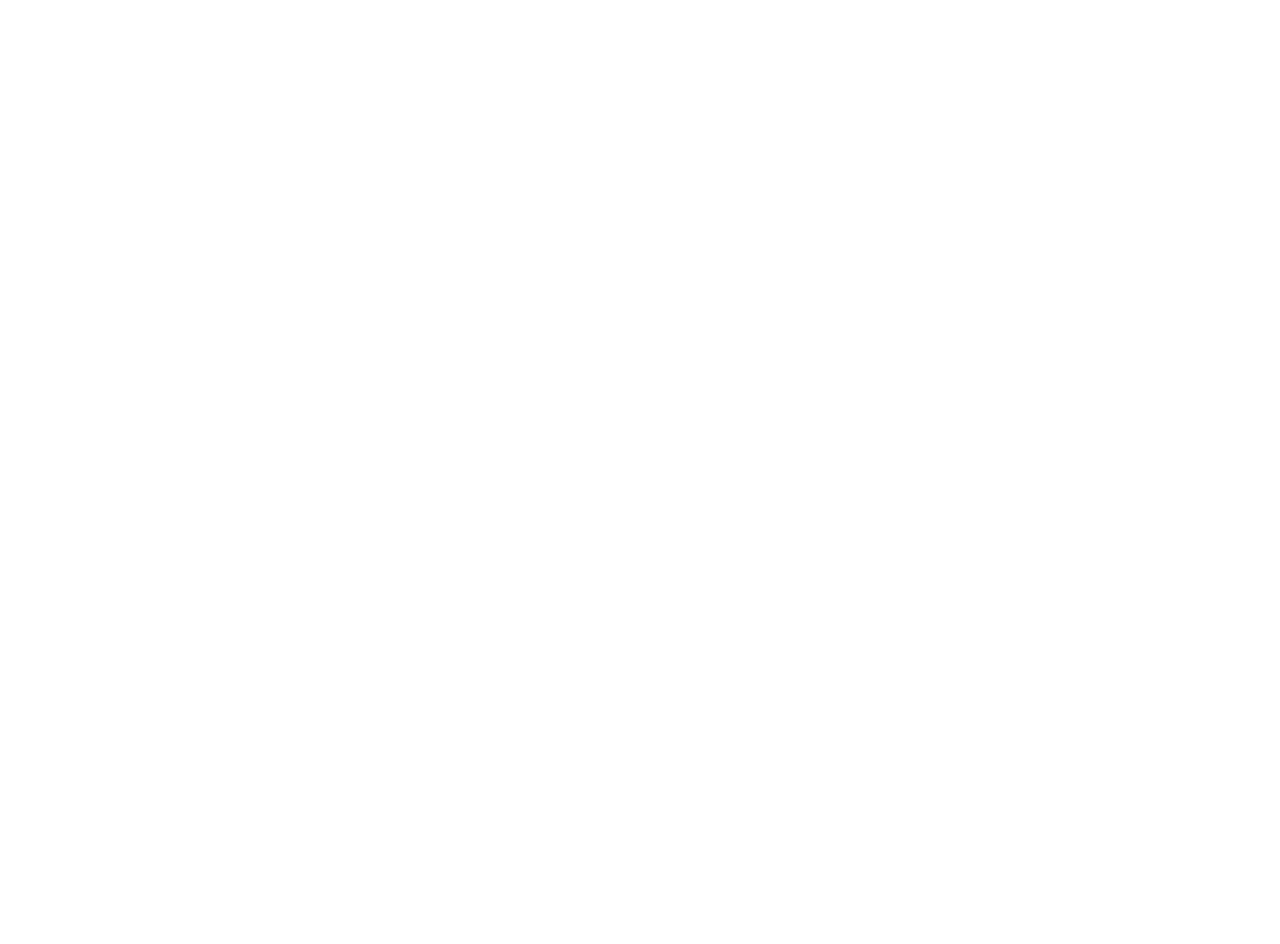
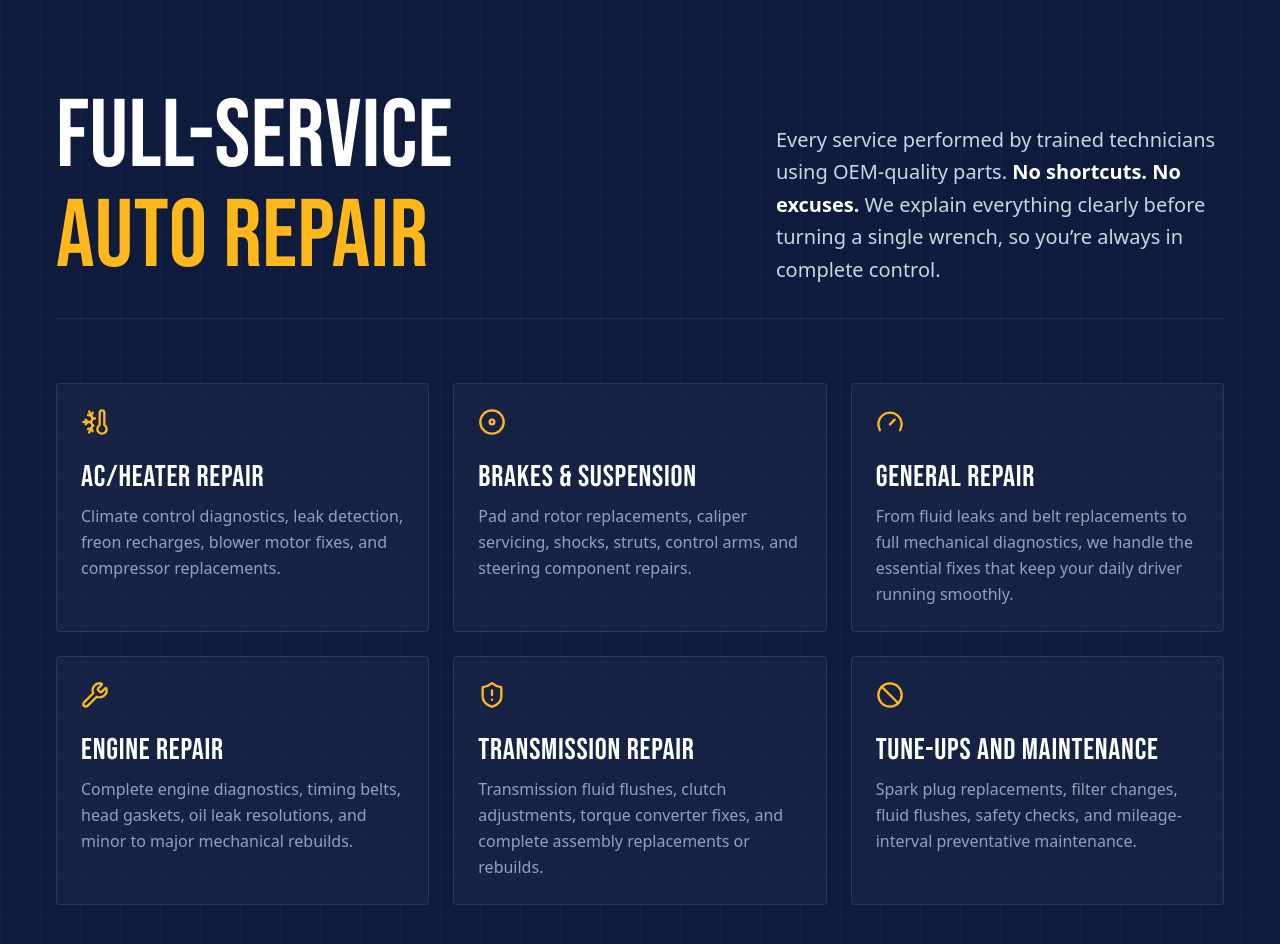
Before and after one commit to zack6yuan/interparts-of_tulsa, a Next.js app in the folder interparts-of-tulsa/: page / in a window 1280 px wide. Shown: the part 940-1884 px from the top of the page. Before the commit the page ends 934 px from the top, so only its background shows below. Built offline with nearby package versions, Linux system fonts and the light colour scheme; a web font is replaced by a local one.

Commit message:
services section.

```diff
--- a/interparts-of-tulsa/app/components/hero.tsx
+++ b/interparts-of-tulsa/app/components/hero.tsx
@@ -30,7 +30,7 @@ export default function Hero() {
 
         <div className="flex gap-5 mt-10">
           <button
-            onClick={() => router.push('/services')}
+            onClick={() => router.push('#services')}
             className="flex items-center gap-4 bg-gold px-8 py-4 text-navy font-bold rounded-sm uppercase text-xl transition-all duration-200 hover:bg-yellow-500 active:scale-[0.98] shadow-md"
           >
             <Wrench size={24} strokeWidth={2} className="stroke-navy fill-navy" />
--- /dev/null
+++ b/interparts-of-tulsa/app/components/services.tsx
@@ -0,0 +1,94 @@
+"use client";
+import {
+  Wrench,
+  Gauge,
+  ShieldAlert,
+  Disc,
+  Ban,
+  ThermometerSnowflake,
+} from "lucide-react";
+import { useRouter } from "next/navigation";
+
+export default function Services() {
+  const router = useRouter();
+
+  // Array of services for clean, scannable grid rendering
+  const serviceList = [
+    {
+      icon: <ThermometerSnowflake size={28} />,
+      title: "AC/Heater Repair",
+      desc: "Climate control diagnostics, leak detection, freon recharges, blower motor fixes, and compressor replacements.",
+    },
+    {
+      icon: <Disc size={28} />,
+      title: "Brakes & Suspension",
+      desc: "Pad and rotor replacements, caliper servicing, shocks, struts, control arms, and steering component repairs.",
+    },
+    {
+      icon: <Gauge size={28} />,
+      title: "General Repair",
+      desc: "From fluid leaks and belt replacements to full mechanical diagnostics, we handle the essential fixes that keep your daily driver running smoothly.",
+    },
+    {
+      icon: <Wrench size={28} />,
+      title: "Engine Repair",
+      desc: "Complete engine diagnostics, timing belts, head gaskets, oil leak resolutions, and minor to major mechanical rebuilds.",
+    },
+    {
+      icon: <ShieldAlert size={28} />,
+      title: "Transmission Repair",
+      desc: "Transmission fluid flushes, clutch adjustments, torque converter fixes, and complete assembly replacements or rebuilds.",
+    },
+    {
+      icon: <Ban size={28} />, // Optional swap: <Activity size={28} /> or <CheckCircle size={28} /> work great here too
+      title: "Tune-ups and Maintenance",
+      desc: "Spark plug replacements, filter changes, fluid flushes, safety checks, and mileage-interval preventative maintenance.",
+    },
+  ];
+
+  return (
+    <div
+      id="services"
+      className="relative w-full min-h-screen flex flex-col justify-center bg-navy bg-cover bg-center bg-no-repeat overflow-hidden py-24"
+    >
+      {/* Background Subtle Blueprint Grid (Optional: Matches the Hero design language) */}
+      <div className="absolute inset-0 bg-[linear-gradient(rgba(255,255,255,0.02)_1px,transparent_1px),linear-gradient(90deg,rgba(255,255,255,0.02)_1px,transparent_1px)] bg-[size:40px_40px] pointer-events-none" />
+      <div className="w-full max-w-7xl mx-auto px-6 md:px-14 relative z-10 flex flex-col gap-12">
+        <div className="flex flex-col md:flex-row md:items-end justify-between gap-6 border-b border-white/10 pb-8">
+          <div className="flex flex-col items-start font-bebas tracking-wide leading-[0.95]">
+            <h1 className="text-6xl md:text-8xl text-white">Full-Service</h1>
+            <h2 className="text-6xl md:text-8xl text-gold mt-1">Auto Repair</h2>
+          </div>
+          <p className="font-sans text-lg md:text-xl text-slate-300 max-w-md leading-relaxed">
+            Every service performed by trained technicians using OEM-quality
+            parts.
+            <span className="text-white font-semibold">
+              {" "}
+              No shortcuts. No excuses.
+            </span>{" "}
+            We explain everything clearly before turning a single wrench, so
+            you’re always in complete control.
+          </p>
+        </div>
+        <div className="grid grid-cols-1 md:grid-cols-2 lg:grid-cols-3 gap-6 mt-4">
+          {serviceList.map((service, index) => (
+            <div
+              key={index}
+              className="bg-white/[0.03] border border-white/10 hover:border-gold/40 p-6 rounded-sm transition-all duration-300 group hover:bg-white/[0.05]"
+            >
+              <div className="text-gold stroke-gold mb-4 transition-transform duration-300 group-hover:scale-110 inline-block">
+                {service.icon}
+              </div>
+              <h3 className="font-bebas text-2xl md:text-3xl text-white tracking-wide mb-2">
+                {service.title}
+              </h3>
+              <p className="font-sans text-sm md:text-base text-slate-400 leading-relaxed">
+                {service.desc}
+              </p>
+            </div>
+          ))}
+        </div>
+      </div>
+    </div>
+  );
+}
--- a/interparts-of-tulsa/app/page.tsx
+++ b/interparts-of-tulsa/app/page.tsx
@@ -1,11 +1,13 @@
 import Banner from "./components/banner";
 import Hero from "./components/hero";
+import Services from "./components/services";
 
 export default function Home() {
   return (
     <main className="flex min-h-screen flex-col items-start justify-start">
       <Hero />
       <Banner />
+      <Services />
     </main>
   );
 }
```
